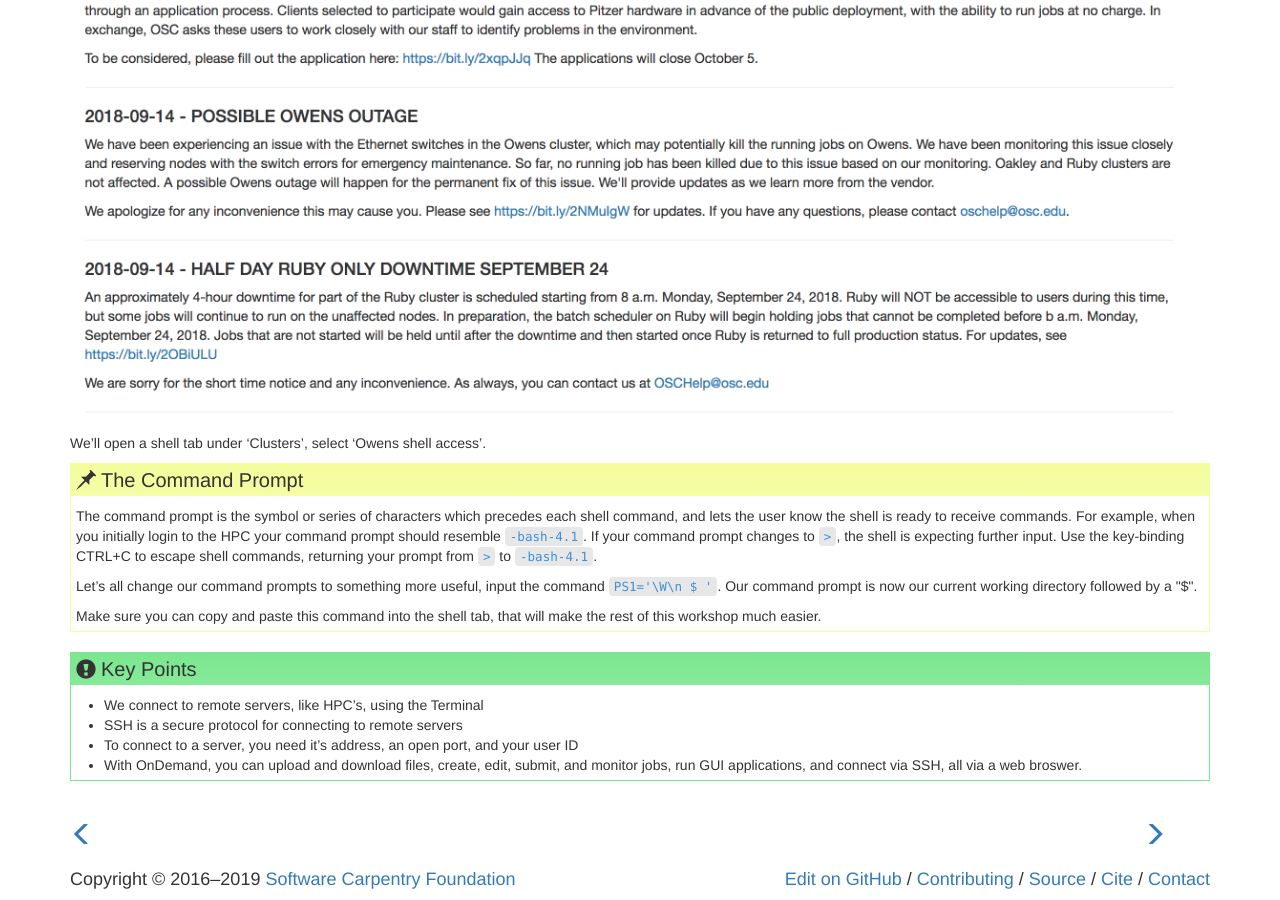
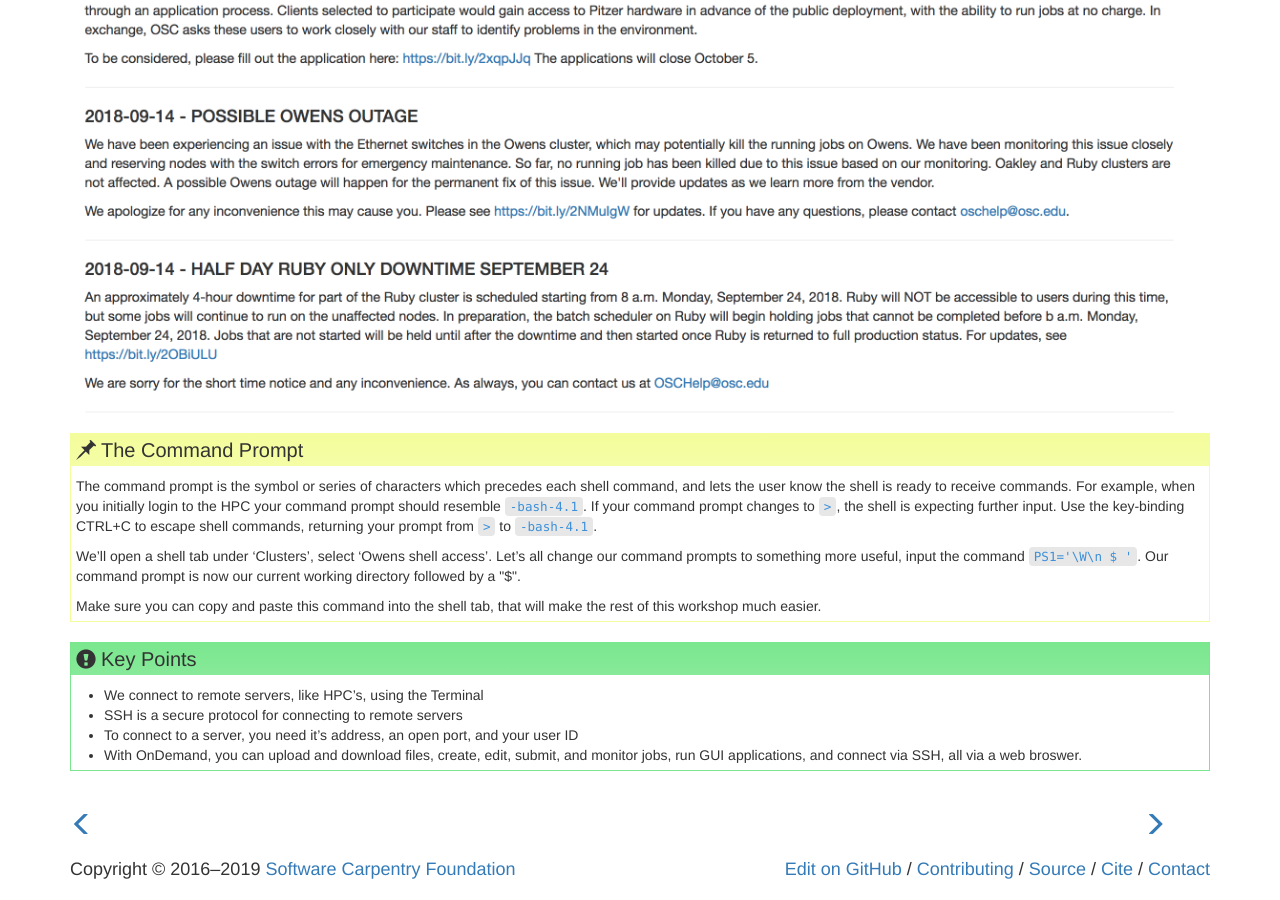
Before and after one commit to khill42/OSC_IntroHPC, a Jekyll site: the page built from _episodes/01-bash.md, in a window 1280 px wide and 900 px high, scrolled down 1979 px. Built offline with Jekyll 4.4.1, drawn with Linux system fonts in a browser that asks for light colours.

```diff
--- a/_episodes/01-bash.md
+++ b/_episodes/01-bash.md
@@ -102,11 +102,11 @@ so users know key changes to clusters and upcoming outages.
 
 ![Message of the Day](../files/MOTD.png)
 
-We'll open a shell tab under 'Clusters', select 'Owens shell access'.
 
 > ## The Command Prompt
 > The command prompt is the symbol or series of characters which precedes each shell command, and lets the user know the shell is ready to receive commands.  For example, when you initially login to the HPC your command prompt should resemble `-bash-4.1`. If your command prompt changes to `>`, the shell is expecting further input. Use the key-binding CTRL+C to escape shell commands, returning your prompt from `>` to `-bash-4.1`.
 >
+> We'll open a shell tab under 'Clusters', select 'Owens shell access'.
 > Let's all change our command prompts to something more useful, input the command `PS1='\W\n $ '`. Our command prompt is now our current working directory followed by a \"$\".
 >
 > Make sure you can copy and paste this command into the shell tab, that will make the rest of this workshop much easier.
```
